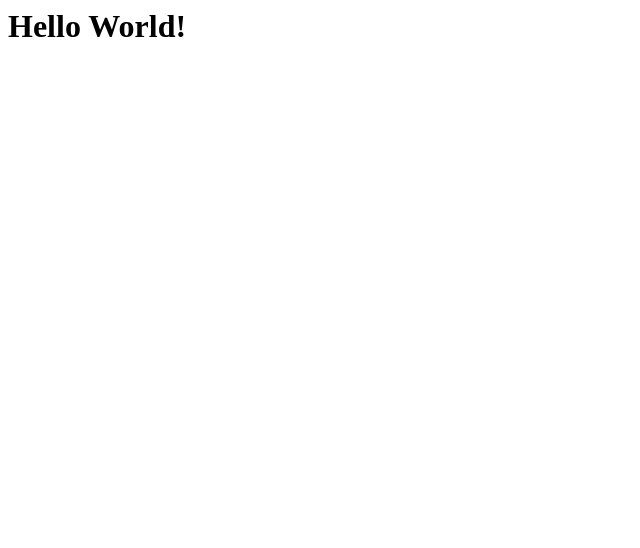
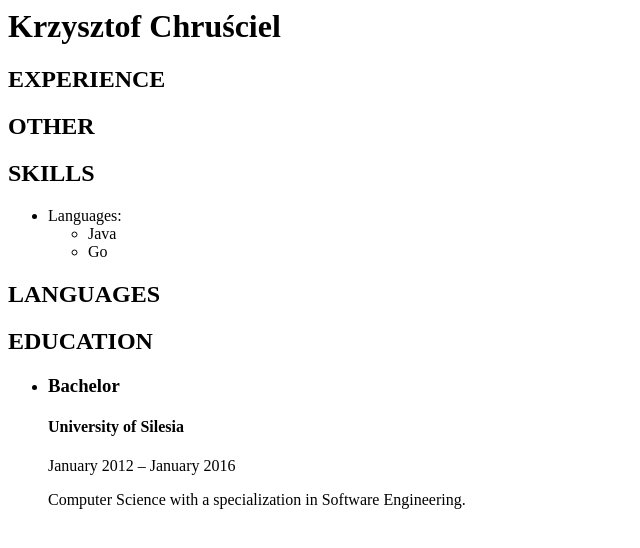
Before and after one commit to kchrusciel/kchrusciel, a plain HTML site: page docs/index.html in a window 1280 px wide. Shown: the whole page, without its empty margins (0-640 px from the left). Drawn offline with Linux system fonts and the light colour scheme.

Commit message:
feat: add sections to docs

```diff
--- a/docs/index.html
+++ b/docs/index.html
@@ -1 +1,33 @@
-<h1>Hello World!</h1>
+<h1>Krzysztof Chruściel</h1>
+<section>
+  <h2>EXPERIENCE</h2>
+</section>
+<section>
+  <h2>OTHER</h2>
+</section>
+<section>
+  <h2>SKILLS</h2>
+  <ul>
+    <li>
+      Languages:
+      <ul>
+        <li>Java</li>
+        <li>Go</li>
+      </ul>
+    </li>
+  </ul>
+</section>
+<section>
+  <h2>LANGUAGES</h2>
+</section>
+<section>
+  <h2>EDUCATION</h2>
+  <ul>
+    <li>
+      <h3>Bachelor</h3>
+      <h4>University of Silesia</h4>
+      <p>January 2012 – January 2016</p>
+      <p>Computer Science with a specialization in Software Engineering.</p>
+    </li>
+  </ul>
+</section>
```
